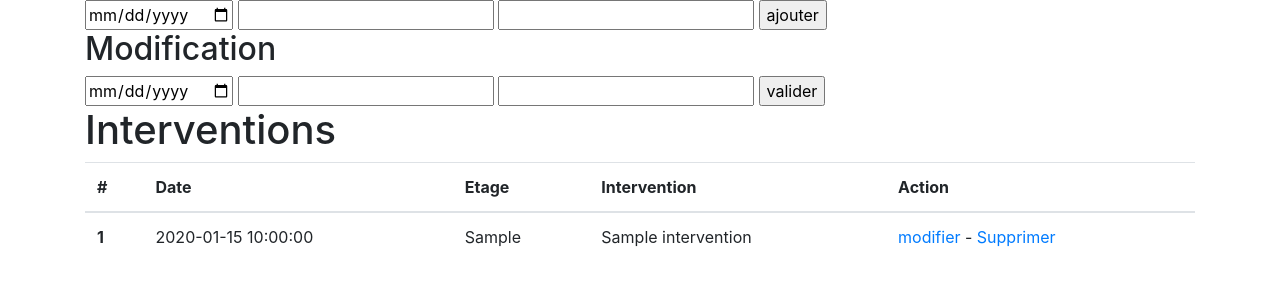
After one commit to amerucci/liveCoding---Correction-Parcours-personnalis-, a PHP site: page /index_procedural.php in a window 1280 px wide. The commit adds this page. Shown: the top 300 px of the page. Run offline with PHP 8.4, Linux system fonts and the light colour scheme; tables that the repository leaves empty or names only in its code hold one stand-in row (values such as "Sample post").

Commit message:
evolution 2021

```diff
--- a/Controllers/ActionController.php
+++ b/Controllers/ActionController.php
@@ -33,7 +33,9 @@ function delete(){
 function add(){
     $add = new Intervention(); // Je crée mon objet qui utilise la class Intervention
     $add->add(); // On appelle la méthode Update dans notre objet
-  listing();
+ echo "<script>window.location = './';</script>";
+
+  //listing();
 }
 
 function search(){
--- a/Interventions.php
+++ b/Interventions.php
@@ -1,6 +1,7 @@
 <?php
 
 require_once 'Database.php';
+
 
 class Intervention extends Database
 {
--- a/Views/listing.php
+++ b/Views/listing.php
@@ -95,5 +95,7 @@
 
         <?php
 
-        $contenuAafficher =  ob_get_clean();
+         $contenuAafficher =  ob_get_clean();
+         //var_dump($contenuAafficher);
+
         require_once 'views/template.php'; ?>
--- /dev/null
+++ b/index_procedural.php
@@ -0,0 +1,156 @@
+<!DOCTYPE html>
+<html lang="fr">
+
+<head>
+    <meta charset="UTF-8">
+    <meta name="viewport" content="width=device-width, initial-scale=1.0">
+    <title>La boite à outils du concierge</title>
+    <link rel="stylesheet" href="https://cdn.jsdelivr.net/npm/bootstrap@4.5.3/dist/css/bootstrap.min.css"
+        integrity="sha384-TX8t27EcRE3e/ihU7zmQxVncDAy5uIKz4rEkgIXeMed4M0jlfIDPvg6uqKI2xXr2" crossorigin="anonymous">
+</head>
+
+<body>
+
+    <!-- CONNEXION A LA BDD -->
+
+
+
+    <?php
+
+ function connect() //fonction de connextion à la base
+ {
+     try
+     {
+         $bdd = new PDO('mysql:host=localhost;dbname=conciergerie;port=3306;charset=utf8', 'root', '');
+        return $bdd;
+
+     }
+     catch(Exception $e)
+     {
+         die('Erreur : '.$e->getMessage());
+     }
+ }
+
+
+ //Suppression
+if(isset($_GET['action'])&&$_GET['action']=="supprimer"){
+    $supprimer = connect()->prepare('DELETE From interventions WHERE id_int=:id');
+    $supprimer->bindParam(':id', $_GET['id']);
+    $supprimer->execute();
+    //On génrère la redirecition
+    echo "<script>window.location = './index_procedural.php';</script>";
+
+}
+
+
+?>
+
+
+
+    <div class="container">
+
+        <form method="GET">
+            <input type="date" name="date">
+            <input type="number" name="etage">
+            <input type="text" name="intervention">
+            <input type="submit" name='action' value="ajouter"> <!-- ?action=ajouter -->
+
+        </form>
+
+        <h2>Modification</h2>
+
+
+        <form method="GET">
+
+
+            <input type="hidden" name="id" value="<?php if(isset($_GET['action']) && $_GET['action']=="modifier" && !empty( $_GET['id']) ){
+        echo $_GET['id'];
+    } ?>">
+            <input type="date" name="date" value="<?php if(isset($_GET['action']) && $_GET['action']=="modifier" && !empty( $_GET['id']) ){
+        echo $_GET['date'];
+    } ?>">
+            <input type="number" name="etage" value="<?php if(isset($_GET['action']) && $_GET['action']=="modifier" && !empty( $_GET['id']) ){
+        echo $_GET['etage'];
+    } ?>">
+            <input type="text" name="intervention" value="<?php if(isset($_GET['action']) && $_GET['action']=="modifier" && !empty( $_GET['id']) ){
+        echo $_GET['intervention'];
+    } ?>">
+            <input type="submit" name='action' value="valider"> <!-- ?action=valider -->
+
+        </form>
+
+
+        <?php
+if(isset($_GET['action']) && $_GET['action']=="valider" ){
+    $modifier = connect()->prepare('UPDATE interventions SET date_int = :date, step_int=:etage, name_int=:intervention WHERE id_int = :id');
+    $modifier->bindParam(':date', $_GET['date']);
+    $modifier->bindParam(':etage', $_GET['etage']);
+    $modifier->bindParam(':intervention', $_GET['intervention']);
+    $modifier->bindParam(':id', $_GET['id']);
+    $modifier->execute();
+    echo "<script>window.location = './index_procedural.php';</script>";
+}
+?>
+
+
+        <!-- Requête d'ajout d'une intervention -->
+        <?php
+if(isset($_GET['action']) && $_GET['action']=="ajouter"){
+        //On prépare notre requete d'insertion
+        $ajouter = connect()->prepare('INSERT INTO interventions ( date_int, step_int, name_int) VALUES (:date, :step, :name)'); //ON prépare la requete
+        $ajouter->bindParam(':date', $_GET['date']); //On associe nos paramètre aux champs envoyés par le formulaire
+        $ajouter->bindParam(':step', $_GET['etage']);//On associe nos paramètre aux champs envoyés par le formulaire
+        $ajouter->bindParam(':name', $_GET['intervention']);//On associe nos paramètre aux champs envoyés par le formulaire
+        $ajouter->execute(); //On exécute la requête
+        echo "<script>window.location = './index_procedural.php';</script>";
+}
+
+?>
+
+
+        <h1>Interventions</h1>
+        <table class="table">
+            <!-- entete du tableau -->
+            <thead>
+                <tr>
+                    <th scope="col">#</th>
+                    <th scope="col">Date</th>
+                    <th scope="col">Etage</th>
+                    <th scope="col">Intervention</th>
+                    <th scope="col">Action</th>
+                </tr>
+            </thead>
+            <!-- corps du tableau -->
+            <tbody>
+                <!-- On crée la requête qui nous permet de récupérer toutes les interventions -->
+                <?php
+        $interventions = connect()->prepare('SELECT * FROM interventions');
+        $interventions->execute();
+        $int = $interventions->fetchAll(); //On lui demande de nous retourner dans la variable $int le résultat de notre requête sous forme de tableau.
+        foreach($int as $ligne){
+            echo "<tr scope='row'>";
+                echo "<td><b>".$ligne['id_int']."</b></td>";
+                echo "<td>".$ligne['date_int']."</td>";
+                echo "<td>".$ligne['step_int']."</td>";
+                echo "<td>".$ligne['name_int']."</td>";
+                echo "<td><a href='?action=modifier&id=".$ligne['id_int']."&date=".$ligne['date_int']."&etage=".$ligne['step_int']."&intervention=".$ligne['name_int']."'>modifier</a> - <a href='?action=supprimer&id=".$ligne['id_int']."'>Supprimer</a></td>";
+            echo "</tr>";
+
+        }
+
+
+
+    ?>
+
+            </tbody>
+        </table>
+
+
+
+
+
+    </div>
+
+</body>
+
+</html>
```
Also changed, not shown: Models/Interventions.php (+9 -3 lines), function_avec_factorisation.php (+7 -1 lines).
